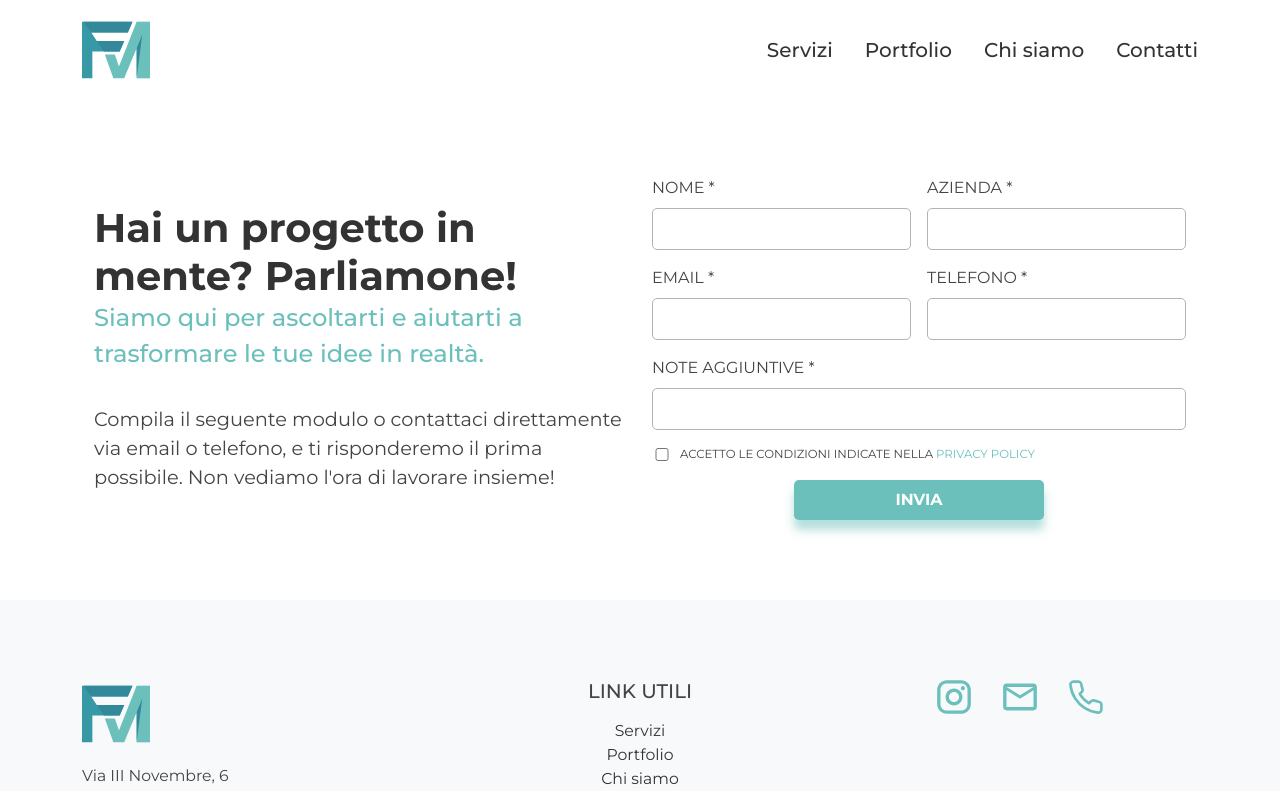
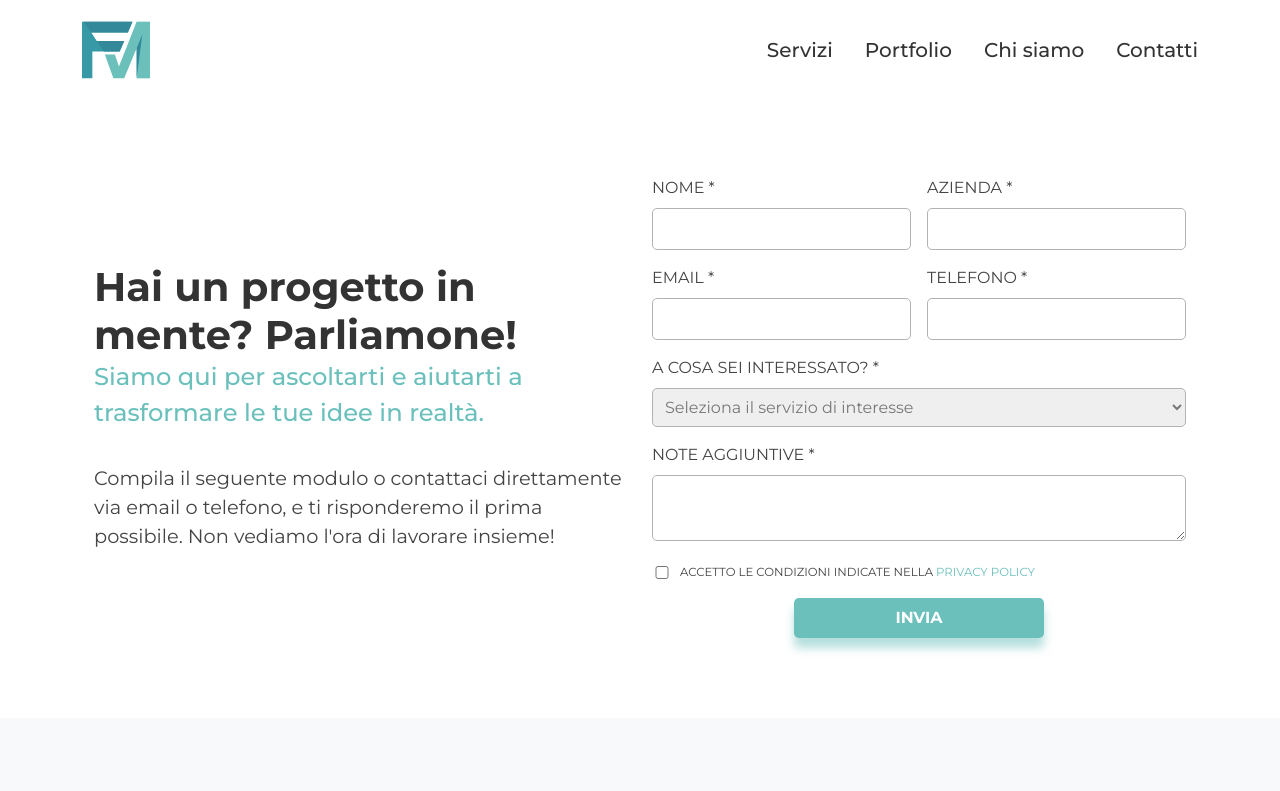
Before and after one commit to fmerighiwebdev/FM-WebAgency, a Next.js app: page /contatti in a window 1280 px wide. Shown: the top 791 px of the page. Built offline with nearby package versions, Linux system fonts and the light colour scheme.

Commit message:
Aggiunti punti d'interesse

```diff
--- a/app/api/send-email/route.js
+++ b/app/api/send-email/route.js
@@ -11,6 +11,10 @@ export async function POST(request) {
 
   if (!data.name || !data.company || !data.email || !data.phone || !data.message) {
     return NextResponse.json({ message: "Tutti i campi obbligatori vanno compilati.", status: "error" });
+  }
+
+  if (!data.interest) {
+    return NextResponse.json({ message: "Devi selezionare un interesse.", status: "error" });
   }
 
   if (!data.privacy) {
@@ -37,6 +41,7 @@ export async function POST(request) {
                 <p><strong>Azienda:</strong> ${data.company}</p>
                 <p><strong>Email:</strong> ${data.email}</p>
                 <p><strong>Telefono:</strong> ${data.phone}</p>
+                <p><strong>Interesse:</strong> ${data.interest}</p>
                 <p><strong>Messaggio:</strong> ${data.message}</p>
             `,
     });
--- a/components/form-input/form-input.jsx
+++ b/components/form-input/form-input.jsx
@@ -2,12 +2,20 @@ import styles from "../form/form.module.css";
 
 import { forwardRef } from "react";
 
-const FormInput = forwardRef(function FormInput({ children, type, name, textarea, placeholder }, ref) {
+const FormInput = forwardRef(function FormInput({ children, type, name, textarea, select, options, placeholder }, ref) {
   return (
     <div className={styles["input-block"]}>
       <label htmlFor={name}>{children}</label>
       {textarea ? (
         <textarea id={name} name={name} ref={ref} placeholder={placeholder} />
+      ) : select ? (
+        <select id={name} name={name} ref={ref}>
+          {options.map((option) => (
+            <option key={option.value} value={option.value}>
+              {option.text}
+            </option>
+          ))}
+        </select>
       ) : (
         <input type={type} id={name} name={name} ref={ref} placeholder={placeholder} />
       )}
--- a/components/form/form.jsx
+++ b/components/form/form.jsx
@@ -14,12 +14,23 @@ export default function Form({ type }) {
   const emailRef = useRef(null);
   const phoneRef = useRef(null);
   const messageRef = useRef(null);
+  const interestRef= useRef(null);
   const privacyRef = useRef(false);
   const websiteURLRef = useRef(null);
 
   const [isSending, setIsSending] = useState(false);
   const [isSent, setIsSent] = useState(false);
   const [error, setError] = useState(null);
+
+  const options = [
+    { value: "", text: "Seleziona il servizio di interesse" },
+    { value: "Sito Web", text: "Sito Web" },
+    { value: "Applicazione Web", text: "Applicazione Web" },
+    { value: "eCommerce", text: "eCommerce" },
+    { value: "SEO", text: "SEO" },
+    { value: "Marketing Digitale", text: "Marketing Digitale" },
+    { value: "Altro", text: "Altro" },
+  ];
 
   const router = useRouter();
 
@@ -66,6 +77,7 @@ export default function Form({ type }) {
       company: companyRef.current.value,
       email: emailRef.current.value,
       phone: phoneRef.current.value,
+      interest: interestRef.current.value,
       message: messageRef.current.value,
       privacy: privacyRef.current.checked,
     };
@@ -94,6 +106,7 @@ export default function Form({ type }) {
     companyRef.current.value = "";
     emailRef.current.value = "";
     phoneRef.current.value = "";
+    interestRef.current.value = "";
     messageRef.current.value = "";
     privacyRef.current.checked = false;
   }
@@ -154,7 +167,10 @@ export default function Form({ type }) {
           Telefono *
         </FormInput>
       </div>
-      <FormInput name="message" ref={messageRef}>
+      <FormInput name="interest" ref={interestRef} select options={options}>
+        A cosa sei interessato? *
+      </FormInput>
+      <FormInput name="message" ref={messageRef} textarea>
         Note aggiuntive *
       </FormInput>
       <div className={styles["privacy-input-block"]}>
--- a/components/form/form.module.css
+++ b/components/form/form.module.css
@@ -109,6 +109,29 @@
     text-decoration: none;
 }
 
+.contacts-form a:hover, .analysis-form a:hover {
+    text-decoration: underline;
+}
+
+.contacts-form select {
+    width: 100%;
+    padding: .5rem;
+    border: 1px solid rgb(179, 179, 179);
+    border-radius: 5px;
+    transition: all .3s;
+    font-family: 'Montserrat', sans-serif;
+    color: rgb(120, 120, 120);
+}
+
+.contacts-form select:focus {
+    border-color: var(--primary-color);
+    outline: none;
+}
+
+.contacts-form select option {
+    color: black;
+}
+
 @media (max-width: 768px) {
     .input-block-double, .input-block-triple {
         flex-direction: column;
```
